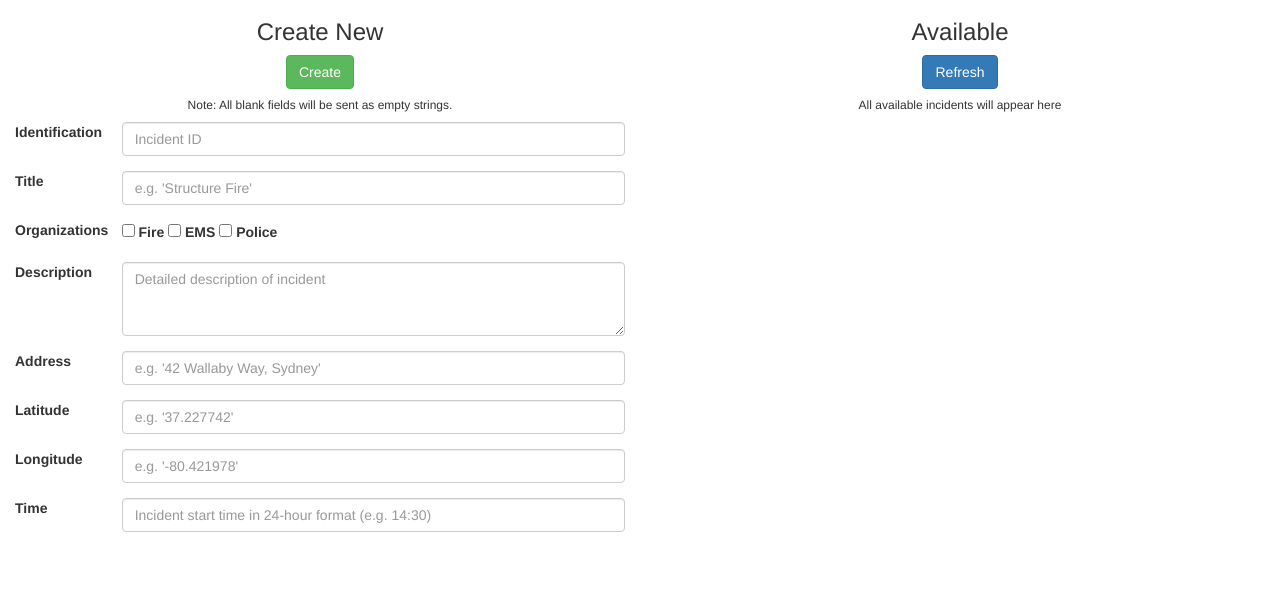
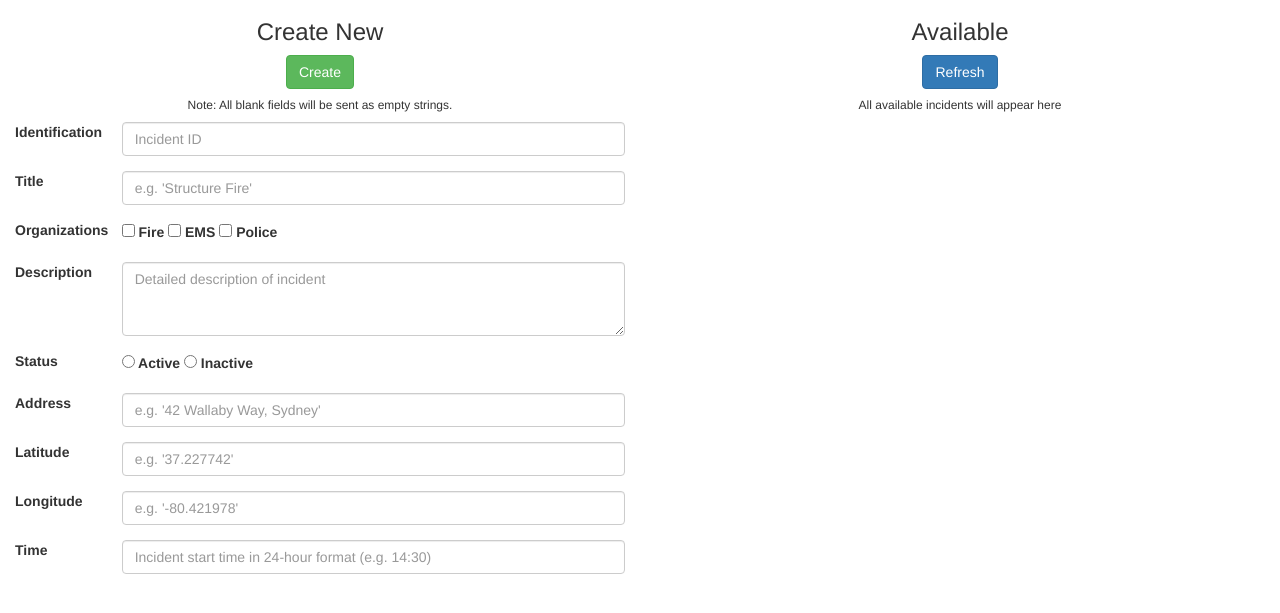
Before and after one commit to zanderman/server-ERIS, a Flask app: page /incidents in a window 1280 px wide. Shown: the part 123-736 px from the top of the page. Run offline with Flask 2, Linux system fonts and the light colour scheme; parts of the project's set-up code (start-up, migrations or seed data) failed here and were passed over; some libraries are stand-ins or nearby versions.

Commit message:
Spruced-up incident list layout

```diff
--- a/templates/incidents.html
+++ b/templates/incidents.html
@@ -50,11 +50,9 @@
 							<div class="col-xs-4 col-sm-4 col-md-4 col-lg-4">
 							</div>
 							<div class="alert alert-danger col-xs-4 col-sm-4 col-md-4 col-lg-4">
-								<ul>
-									{% for message in messages %}
-										<li>{{ message }}</li>
-									{% endfor %}
-								</ul>
+								{% for message in messages %}
+									<p>{{ message }}</p>
+								{% endfor %}
 							</div>
 							<div class="col-xs-4 col-sm-4 col-md-4 col-lg-4">
 							</div>
@@ -69,7 +67,7 @@
 			<div class="row">
 
 				<!-- LEFT -->
-				<div class="col-xs-6 col-sm-6 col-md-6 col-lg-6">
+				<div class="col-xs-8 col-sm-8 col-md-6 col-lg-6">
 
 					<h3 class="text-center">Create New</h3>
 
@@ -105,17 +103,17 @@
 
 								<!-- FIRE -->
 								<label class="form-check-inline">
-									<input name="check" class="form-check-input text-warning" type="checkbox" id="checkboxFire" value="FIRE"> Fire
+									<input name="check-organization" class="form-check-input text-warning" type="checkbox" id="checkboxFire" value="FIRE"> Fire
 								</label>
 
 								<!-- EMS -->
 								<label class="form-check-inline">
-									<input name="check" class="form-check-input" type="checkbox" id="checkboxEms" value="EMS"> EMS
+									<input name="check-organization" class="form-check-input" type="checkbox" id="checkboxEms" value="EMS"> EMS
 								</label>
 
 								<!-- POLICE -->
 								<label class="form-check-inline">
-									<input name="check" class="form-check-input" type="checkbox" id="checkboxPolice" value="POLICE"> Police
+									<input name="check-organization" class="form-check-input" type="checkbox" id="checkboxPolice" value="POLICE"> Police
 								</label>
 						  	</div>
 						</div>
@@ -125,6 +123,24 @@
 							<label for="text-input-description" class="col-xs-2 col-form-label">Description</label>
 							<div class="col-xs-10">
 								<textarea name="data-description" class="form-control" id="text-input-description" rows="3" placeholder="Detailed description of incident"></textarea>
+						  	</div>
+						</div>
+
+						<!-- Status -->
+						<div class="form-group row">
+							<label for="button-input-status" class="col-xs-2 col-form-label">Status</label>
+							<div class="col-xs-10" id="button-input-status" >
+
+								<!-- Active -->
+								<label class="form-check-inline">
+									<input name="check-status" class="form-check-input text-warning" type="radio" id="checkboxActive" value="True"> Active
+								</label>
+
+								<!-- Inactive -->
+								<label class="form-check-inline">
+									{# Note that empty string will evaluate to False when converting to boolean #}
+									<input name="check-status" class="form-check-input" type="radio" id="checkboxInactive" value=""> Inactive
+								</label>
 						  	</div>
 						</div>
 
@@ -165,7 +181,7 @@
 				</div>
 
 				<!-- RIGHT -->
-				<div class="col-xs-6 col-sm-6 col-md-6 col-lg-6">
+				<div class="col-xs-4 col-sm-4 col-md-6 col-lg-6">
 
 					<h3 class="text-center">Available</h3>
 
@@ -178,16 +194,42 @@
 
 					<h6 class="text-center">All available incidents will appear here</h6>
 
-					<!-- List of Incidents -->
-					<div class="list-group">
+					<div style="height: 550px;overflow: auto;">
+
+						{# List of Incidents #}
 						{% for incident in INCIDENTS %}
-						<a href="#" class="list-group-item">
-							<h4 class="list-group-item-heading">{{incident.title}}</h4>
-							<p class="list-group-item-text">{{incident.description}}</p>
-						</a>
+
+							{# Active incident #}
+							{% if incident.active %}
+								<div class="panel panel-success">
+
+							{# Inactive incident #}
+							{% else %}
+								<div class="panel panel-danger">
+
+							{% endif %}
+									<div class="panel-heading">
+										<h4 class="list-group-item-heading">{{incident.title}}</h4>
+									</div>
+									<div class="panel-body">
+										<ul class="list-inline">
+											{% for org in incident.organizations %}
+												{% if org.lower() == "fire" %}
+													<img src="{{ url_for('static', filename='images/ic_fire.png') }}" class="img-fluid" alt="Responsive image" style="height:18px;width:15px">
+												{% elif org.lower() == "ems" %}
+													<img src="{{ url_for('static', filename='images/ic_ems.png') }}" class="img-fluid" alt="Responsive image" style="height:20px;width:20px">
+												{% elif org.lower() == "police" %}
+													<img src="{{ url_for('static', filename='images/ic_police.png') }}" class="img-fluid" alt="Responsive image" style="height:17px;width:17px">
+												{% endif %}
+											{% endfor %}
+										</ul>
+										<p class="list-group-item-text">{{incident.address}} <a href="http://maps.google.com/maps?z=12&t=m&q=loc:{{incident.latitude}}+{{incident.longitude}}" target="_blank">({{incident.latitude}}, {{incident.longitude}})</a></p>
+										<p></p>
+										<p class="list-group-item-text">{{incident.description}}</p>
+									</div>
+								</div>
 						{% endfor %}
 					</div>
-
 				</div>
 			</div>
 
```
